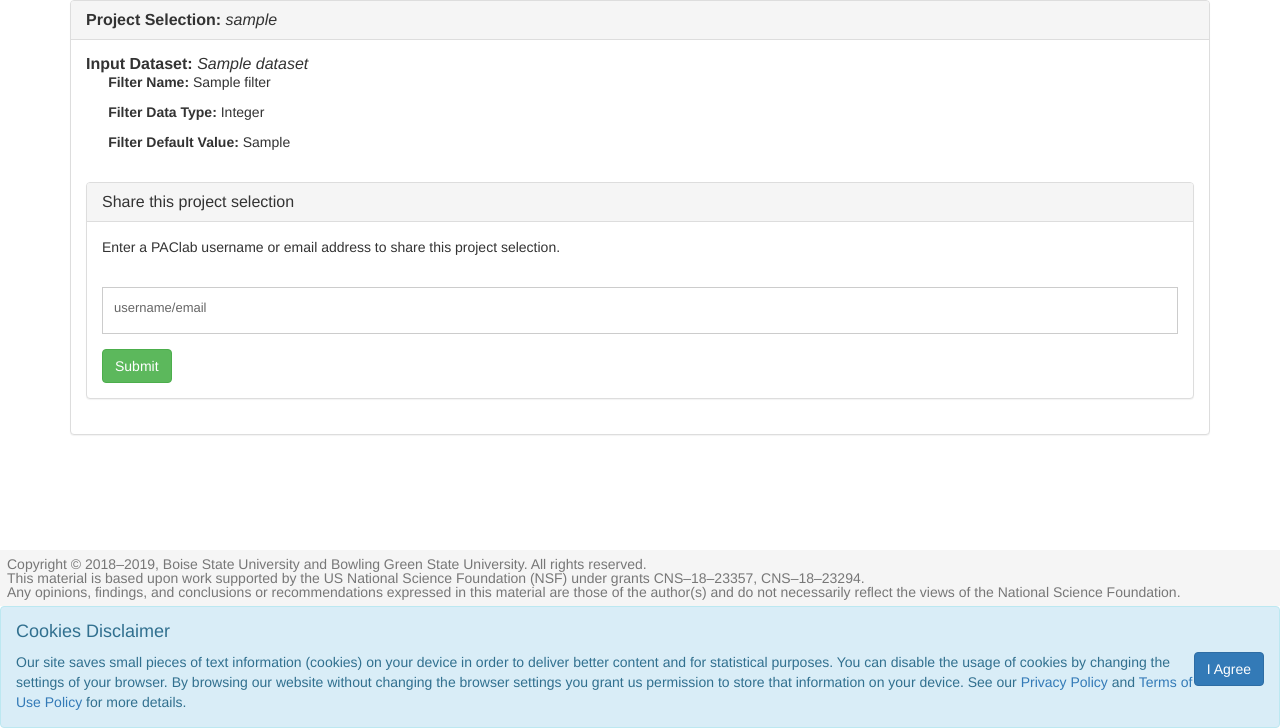
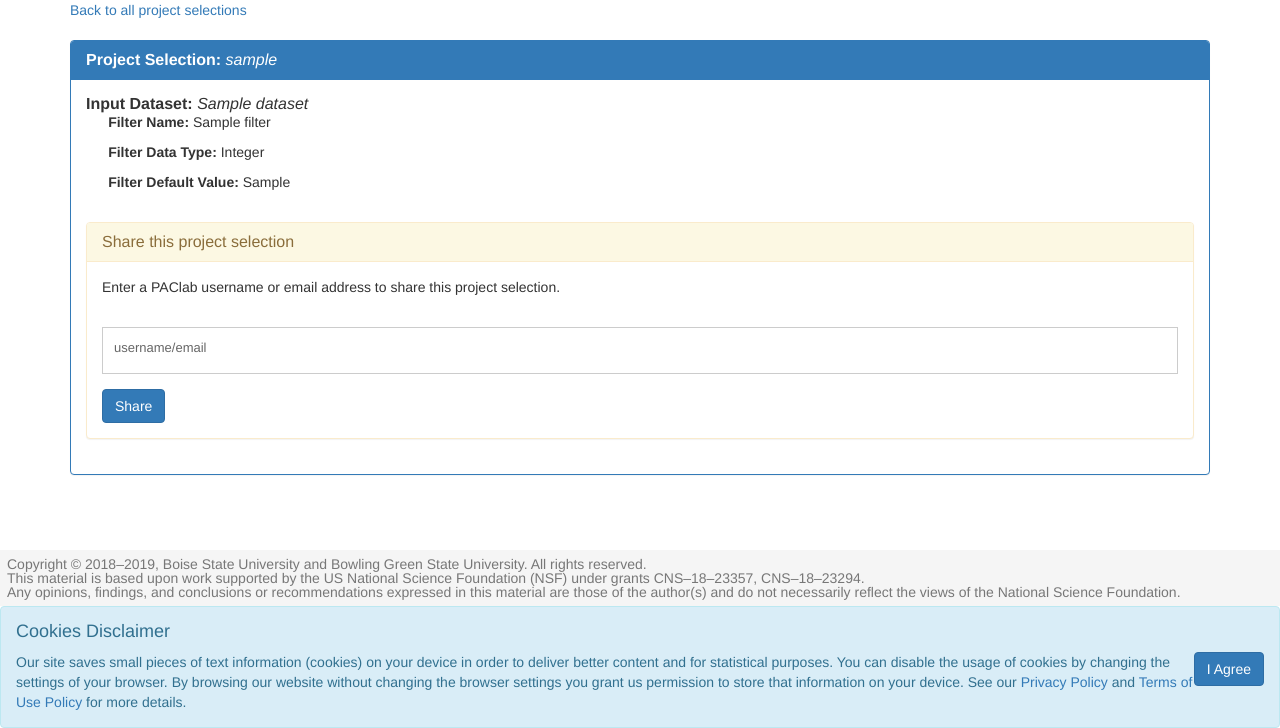
Before and after one commit to unl-pal/argv-www, a Django app: a page that uses website/templates/website/project_detail.html in a window 1280 px wide. Shown: the part 72-800 px from the top of the page. Run offline with Django 3.2, Linux system fonts and the light colour scheme; tables that the repository leaves empty hold one stand-in row (values such as "Sample post"); some libraries are stand-ins or nearby versions.

Commit message:
visual changes to project details

```diff
--- a/website/templates/website/project_detail.html
+++ b/website/templates/website/project_detail.html
@@ -4,7 +4,8 @@
 {% block body %}
     <div class="container">
         {% include 'website/messages.html' %}
-        <div class="panel panel-default">
+        <a href="{% url 'website:project_list' %}">Back to all project selections</a><br><br>
+        <div class="panel panel-primary">
             <div class="panel-heading">
                 <h1 class="panel-title"><strong>Project Selection:</strong> <em>{{ project.slug }}</em></h1>
             </div>
@@ -16,7 +17,7 @@
                     <p style="padding-left: 2%;"><strong>Filter Default Value: </strong>{{ filter.default_val }}</p>
                     <br>
                 {% endfor %}
-                <div class="panel panel-default">
+                <div class="panel panel-warning">
                     <div class="panel-heading">
                         <h3 class="panel-title">Share this project selection</h3>
                     </div>
@@ -25,7 +26,7 @@
                         <form action="" method="POST" enctype="multipart/form-data">
                             {% csrf_token %}
                             {% include 'website/form.html' with form=form %}
-                            <button class="btn btn-success">Submit</button>
+                            <button class="btn btn-primary">Share</button>
                         </form>
                     </div>
                 </div>
```
